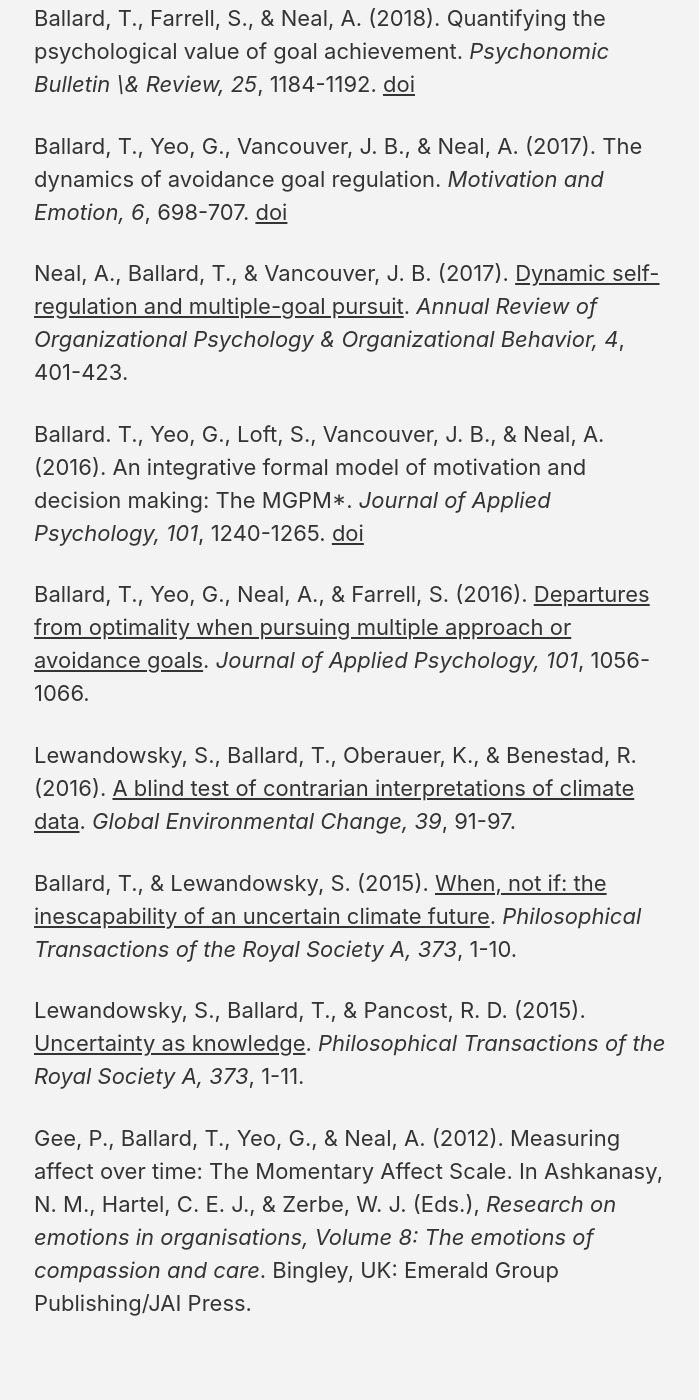
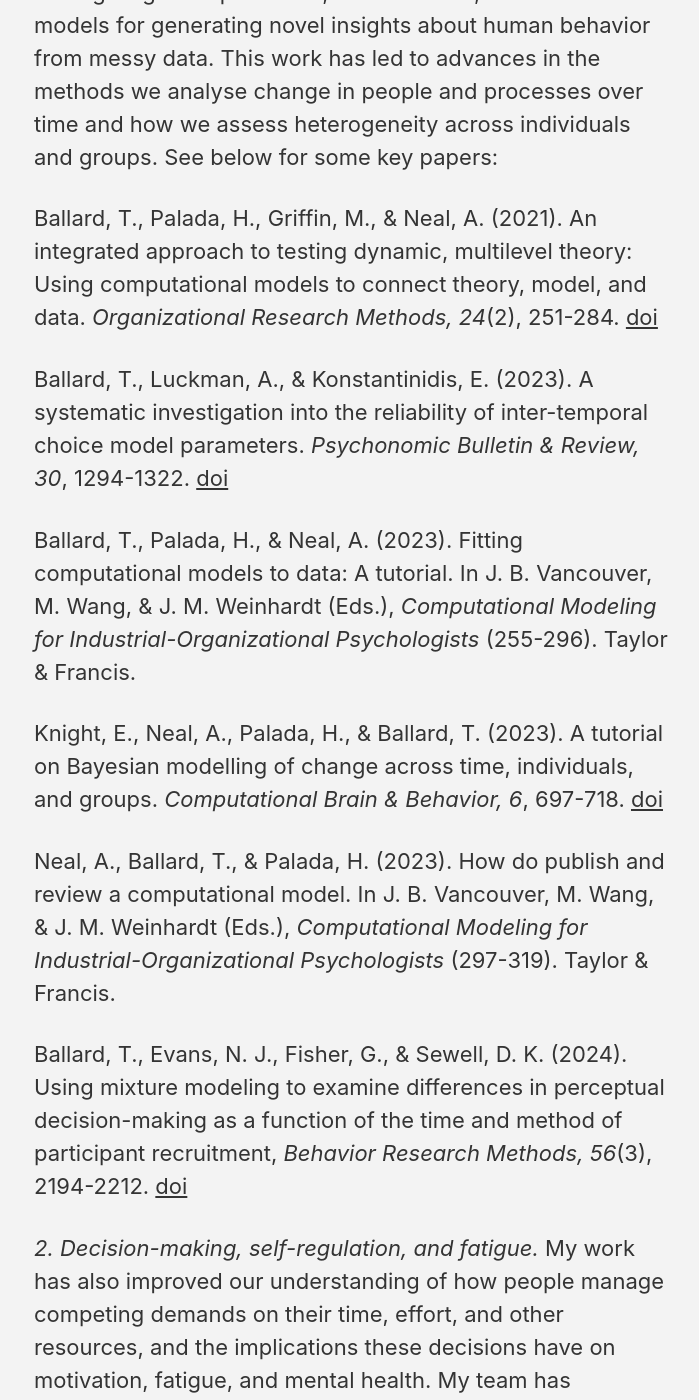
Before and after one commit to ballardtj/ballardtj.github.io, a Jekyll site: the page built from _pages/research.md, in a window 1280 px wide and 1400 px high, scrolled down 1135 px. Shown: the whole window, without its empty margins (288-987 px from the left). Built offline with Jekyll 4.4.1, drawn with Linux system fonts in a browser that asks for light colours; nearby versions of some CDN libraries; some of the changed text lies outside the part shown.

Commit message:
Add publications to research page

```diff
--- a/_data/navigation.yml
+++ b/_data/navigation.yml
@@ -1,5 +1,9 @@
 # main links
 main:
+  - title: "Research"
+    url: /_pages/research/
+  - title: "Consulting"
+    url: /_pages/consulting/
   - title: "Publications"
     url: /_pages/publications/
   - title: "Blog"
--- a/_pages/research.md
+++ b/_pages/research.md
@@ -1,41 +1,76 @@
 ---
 layout: single
-title: Publications
+title: Research
 ---
 
-See also [Google Scholar](https://scholar.google.com.au/citations?user=czmZu04AAAAJ&hl=en)
+My research focuses on understanding the dynamics of decision-making, motivation, fatigue, and stress
+and how these processes affect our performance and mental health. I use computational, statistical, and/or mathematical
+models to understand how these complex processes evolve and interact over time. I use this knowledge
+to help design work environments that promote happier, healthier, and more effective work. Practical
+applications of this work so far have included providing evidence-based recommendations regarding
+alternative work concepts such as the four-day work week, enhancing the capacity and safety of unmanned
+aerial systems operations, providing tools to forecast fatigue in safety critical work environments,
+and improving climate change communication practices. My research program has received over $3 million
+in funding from the Australian Research Council and industry. My work has been published in journals
+such as Psychological Review, Psychological Science, Journal of Applied Psychology, The Leadership
+Quarterly, Annual Review of Organizational Psychology and Organizational Behavior, Organizational
+Research Methods, Behavior Research Methods, Advances in Methods and Practices in Psychological Science,
+Journal of Neuroscience, and Global Environmental Change.
 
-## Preprints ##
-
-Ballard, T., Palada, H., Griffin, M., & Neal, A. (2018). [A flexible Bayesian approach to modeling change across time, individuals, and groups](https://doi.org/10.31234/osf.io/3djt5).
-
-Palada, H., Neal, A., Strayer, D., Ballard, T., & Heathcote, A. (2018). [Competing for cognitive resources: Measuring workload in a time pressured dual-task environment](https://psyarxiv.com/bckat/).
-
-Bon, J., Ballard, T., & Baffour, B. (2017). [Polling bias and undecided voter allocations: US Presidential elections, 2004 - 2016](https://arxiv.org/abs/1703.09430v3).
+My major scientific contributions have been in two areas:
 
 
+*1. Pioneering new methods for analysing complex human data.* A major contribution of my work has been
+the use of cutting-edge computational, mathematical, and statistical models for generating novel insights about human behavior
+from messy data. This work has led to advances in the methods we analyse change in people and processes over time and how
+we assess heterogeneity across individuals and groups. See below for some key papers:
 
-## Publications ##
+Ballard, T., Palada, H., Griffin, M., & Neal, A. (2021). An integrated approach to testing dynamic, multilevel theory:
+Using computational models to connect theory, model, and data. _Organizational Research Methods, 24_(2), 251-284. [doi](https://journals.sagepub.com/doi/full/10.1177/1094428119881209)
 
-Ballard. T., Vancouver, J. B., & Neal, A. (in press). On the pursuit of multiple goals with different deadlines. _Journal of Applied Psychology_.
-[doi](https://doi.org/10.1037/apl0000304).
+Ballard, T., Luckman, A., & Konstantinidis, E. (2023). A systematic investigation into the reliability of inter-temporal choice
+model parameters. _Psychonomic Bulletin & Review, 30_, 1294-1322. [doi](https://link.springer.com/article/10.3758/s13423-022-02241-7)
 
-Loft, S., Jooste, L., Yanqi, R. L., Ballard. T., Huf, S., Lipp, O. V., & Visser, T. A. W. (in press). Using situation awareness and workload to predict variation in performance in submarine track management: A multilevel approach. _Human Factors_. [doi](https://doi.org/10.1177/0018720818784803).
+Ballard, T., Palada, H., & Neal, A. (2023). Fitting computational models to data: A tutorial. In J. B. Vancouver, M. Wang, & J. M. Weinhardt (Eds.),
+_Computational Modeling for Industrial-Organizational Psychologists_ (255-296). Taylor & Francis.
 
-Ballard, T., Farrell, S., & Neal, A. (2018). Quantifying the psychological value of goal achievement. _Psychonomic Bulletin \& Review, 25_, 1184-1192. [doi](https://doi.org/10.3758/s13423-017-1329-1)
+Knight, E., Neal, A., Palada, H., & Ballard, T. (2023). A tutorial on Bayesian modelling of change across time, individuals, and groups.
+_Computational Brain & Behavior, 6_, 697-718. [doi](https://link.springer.com/article/10.1007/s42113-023-00173-6s)
 
-Ballard, T., Yeo, G., Vancouver, J. B., & Neal, A. (2017). The dynamics of avoidance goal regulation. _Motivation and Emotion, 6_, 698-707. [doi](https://doi.org/10.1007/s11031-017-9640-8)
+Neal, A., Ballard, T., & Palada, H. (2023). How do publish and review a computational model. In J. B. Vancouver, M. Wang, & J. M. Weinhardt (Eds.),
+_Computational Modeling for Industrial-Organizational Psychologists_ (297-319). Taylor & Francis.
 
-Neal, A., Ballard, T., & Vancouver, J. B. (2017). [Dynamic self-regulation and multiple-goal pursuit](https://www.annualreviews.org/doi/full/10.1146/annurev-orgpsych-032516-113156). _Annual Review of Organizational Psychology & Organizational Behavior, 4_, 401-423.
+Ballard, T., Evans, N. J., Fisher, G., & Sewell, D. K. (2024). Using mixture modeling to examine differences in perceptual
+decision-making as a function of the time and method of participant recruitment, _Behavior Research Methods, 56_(3), 2194-2212. [doi](https://link.springer.com/article/10.3758/s13428-023-02142-0)
 
-Ballard. T., Yeo, G., Loft, S., Vancouver, J. B., & Neal, A. (2016). An integrative formal model of motivation and decision making: The MGPM*. _Journal of Applied Psychology, 101_, 1240-1265. [doi](https://doi.org/10.1037/apl0000121)
 
-Ballard, T., Yeo, G., Neal, A., & Farrell, S. (2016). [Departures from optimality when pursuing multiple approach or avoidance goals](http://psycnet.apa.org/fulltext/2016-11921-001.pdf). _Journal of Applied Psychology, 101_, 1056-1066.
+*2. Decision-making, self-regulation, and fatigue.* My work has also improved our understanding of how people
+manage competing demands on their time, effort, and other resources, and the implications these decisions have
+on motivation, fatigue, and mental health. My team has developed computational models to simulate the way people
+make task prioritisation decisions when under time pressure, how rostering and work patterns influence long-term
+fatigue trajectories among shift workers in safety critical environments, and how the number of hours people work
+shapes their mental health over time. See below for some key papers:
 
-Lewandowsky, S., Ballard, T., Oberauer, K., & Benestad, R. (2016). [A blind test of contrarian interpretations of climate data](https://ac.els-cdn.com/S0959378016300577/1-s2.0-S0959378016300577-main.pdf?_tid=e2dcdb67-d844-4bf4-bef5-d065cec3aeec&acdnat=1532833731_d5323c7f06b87cfefcbafdcfe46938aa). _Global Environmental Change, 39_, 91-97.
+Ballard, T., Yeo, G., Loft, S., Vancouver, J. B., & Neal, A. (2016). An integrative formal model of motivation and decision making:
+The MGPM*. _Journal of Applied Psychology, 101_(9), 1240-1265. [doi](https://psycnet.apa.org/buy/2016-28692-001)
 
-Ballard, T., & Lewandowsky, S. (2015). [When, not if: the inescapability of an uncertain climate future](http://rsta.royalsocietypublishing.org/content/roypta/373/2055/20140464.full.pdf). _Philosophical Transactions of the Royal Society A, 373_, 1-10.
+Neal, A., Ballard, T., & Vancouver, J. B. (2017). Dynamic self-regulation and multiple-goal pursuit. _Annual Review of Organizational Psychology and Organizational Behavior, 4_(1),
+401-423. [doi](https://www.annualreviews.org/content/journals/10.1146/annurev-orgpsych-032516-113156)
 
-Lewandowsky, S., Ballard, T., & Pancost, R. D. (2015). [Uncertainty as knowledge](http://rsta.royalsocietypublishing.org/content/roypta/373/2055/20140462.full.pdf). _Philosophical Transactions of the Royal Society A, 373_, 1-11.
+Ballard, T., Vancouver, J. B., & Neal, A. (2018). On the pursuit of multiple goals with different deadlines. _Journal of Applied Psychology, 103_(11),
+1242-1264. [doi](https://doi.org/10.1037/apl0000304)
 
-Gee, P., Ballard, T., Yeo, G., & Neal, A. (2012).  Measuring affect over time: The Momentary Affect Scale.  In Ashkanasy, N.  M., Hartel, C.  E.  J., & Zerbe, W.  J.  (Eds.), _Research on emotions in organisations, Volume 8: The emotions of compassion and care_.  Bingley, UK: Emerald Group Publishing/JAI Press.
+Wilson, M. K., Ballard, T., Strickland, L., Boeing, A. A., Cham, B., Griffin, M. A., & Jorritsma, K. (2021). Understanding fatigue in a naval submarine: Applying biomathematical models
+and workload measurement in an intensive longitudinal design. _Applied Ergonomics, 94_, 103412. [doi](https://doi.org/10.1016/j.apergo.2021.103412)
+
+Ballard, T., Neal, A., Farrell, S., Lloyd, E., Lim, J., & Heathcote, A. (2022). A general architecture for modeling the dynamics of goal-directed motivation and decision-making.
+_Psychological Review, 129_(1), 146-174. [doi](https://psycnet.apa.org/buy/2021-86665-001)
+
+Wilson, M. K., Strickland, L., Ballard, T., & Griffin, M. A. (2022). The next generation of fatigue prediction models:
+evaluating current trends in biomathematical modelling. _Theoretical Issues in Ergonomics Science, 24_(1), 21-43. [doi](https://doi.org/10.1080/1463922X.2022.2144962)
+
+Wilson, M., Strickland, L., & Ballard, T. (2020). FIPS: an R package for biomathematical modelling of human fatigue related impairment.
+_Journal of Open Source Software, 5_, 2340-2340. [doi](https://doi.org/10.21105/joss.02340)
+
+
+A full list of my publications is available on [Google Scholar](https://scholar.google.com.au/citations?user=czmZu04AAAAJ&hl=en).
```
